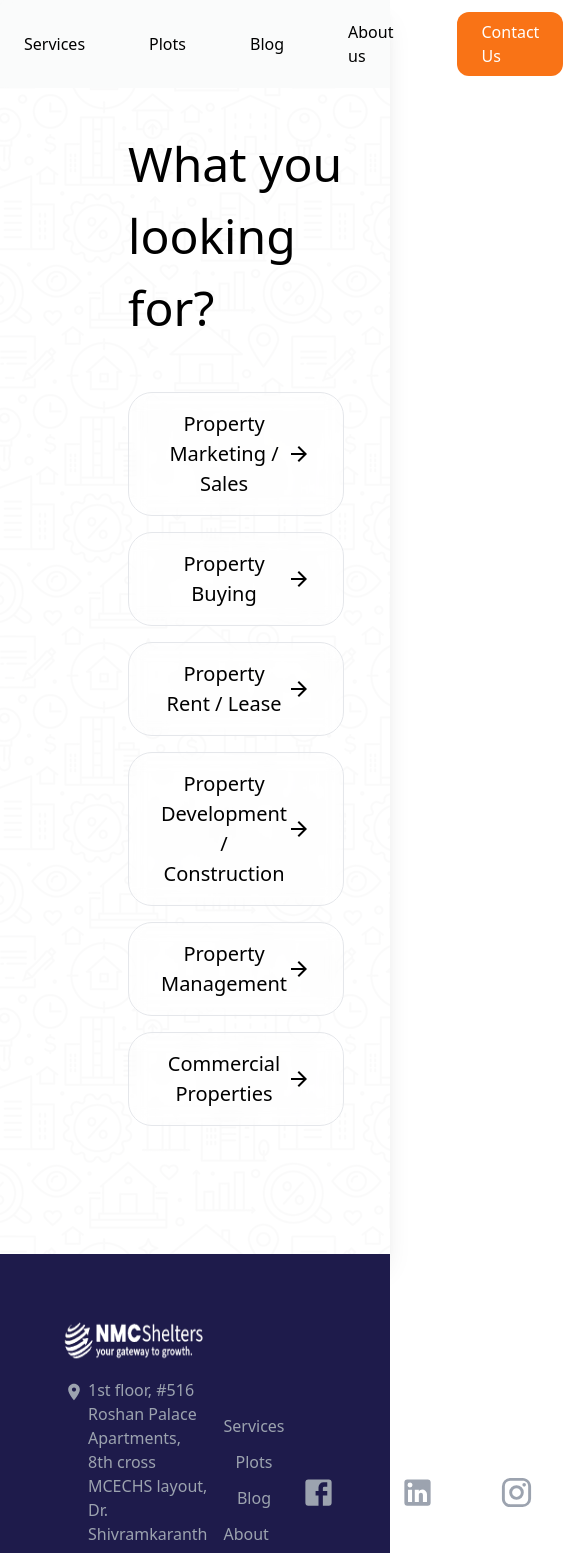
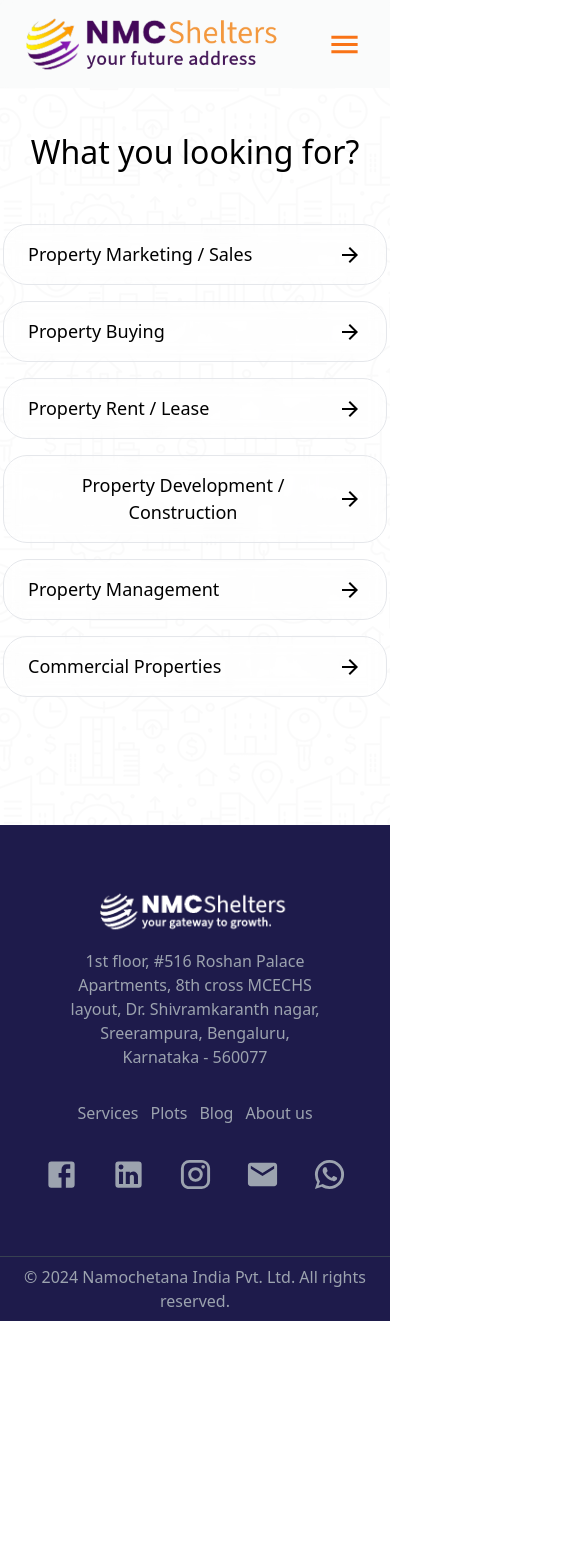
Before and after one commit to manoj7019/nmc-shelters, a React (Vite) app: page / in a window 390 px wide. Shown: the top 1553 px of the page, 585 px wide, since content can reach past the window. After the commit the page ends 1321 px from the top, so only its background shows below. Built offline with nearby package versions, Linux system fonts and the light colour scheme.

Commit message:
make website responsive

```diff
--- a/plotDetails.json
+++ b/plotDetails.json
@@ -40,7 +40,7 @@
     "facility" : [
         {
             "id" : "facility1",
-            "title": "Swimming Pool",
+            "title": "Pool",
             "img" : "/facility1.jpeg"
         },
         {
--- a/src/Components/Footer.jsx
+++ b/src/Components/Footer.jsx
@@ -8,23 +8,26 @@ import LocationOnIcon from '@mui/icons-material/LocationOn';
 import LogoW from '/logowhite.png'
 
 const Footer = () => {
+    const year = new Date().getFullYear()
+    console.log(year)
+
   return (
     <div className=''>
-        <div className='flex bg-indigo-950 p-8 justify-between items-center gap-4'>
+        <div className='flex laptop:flex-row mobile:flex-col bg-indigo-950 p-8 justify-between items-center laptop:gap-4 mobile:gap-6'>
             {/* <h1 className='text-white text-8'>Social for all latest updates.</h1> */}
-            <div className='flex flex-1 flex-col items-start gap-3'>
+            <div className='flex flex-1 flex-col laptop:items-start mobile:items-center gap-3'>
                 <img className='h-7' src={LogoW} alt="" />
                 <div className='flex gap-1'>
-                    <a href="" className='transition transform hover:scale-125 text-gray-400 hover:text-white'>
-                        <LocationOnIcon fontSize='small'></LocationOnIcon>
-                    </a>
-                    <p className='transition transform hover:underline text-gray-400 hover:text-white'>
+                    <a href="" className='transition transform text-gray-400 hover:text-white'>
+                        {/* <LocationOnIcon className='hidden' fontSize='small'></LocationOnIcon> */}
+                    <p className='transition transform hover:underline text-gray-400 hover:text-white laptop:text-left mobile:text-center mobile:p-0'>
                         1st floor, #516 Roshan Palace Apartments, 8th cross MCECHS layout, Dr. Shivramkaranth nagar, Sreerampura, Bengaluru, Karnataka - 560077
                     </p>
+                    </a>
                 </div>
             </div>
 
-            <div className='flex flex-1 flex-col items-center gap-3'>
+            <div className='flex flex-1 laptop:flex-col mobile:flex-row items-center gap-3'>
                 <a href="">
                     <p className='transition transform hover:scale-125 hover:text-white text-gray-400'>Services</p>
                 </a>
@@ -39,7 +42,7 @@ const Footer = () => {
                 </a>
             </div>
 
-            <div className='flex flex-1 justify-center items-evenly gap-8'>
+            <div className='flex flex-1 justify-center items-evenly laptop:gap-8 mobile:gap-6'>
                 <a href="" className='transition transform text-gray-400 hover:text-white hover:scale-125'>
                     <FacebookIcon fontSize='large'></FacebookIcon>
                 </a>
@@ -58,7 +61,7 @@ const Footer = () => {
             </div>
         </div>
         <p className='text-center bg-indigo-950 text-gray-400 p-2 border-t-0.5 border-gray-700'>
-            &copy; 2024 Namochetana India Pvt. Ltd. All rights reserved.
+            &copy; {year} Namochetana India Pvt. Ltd. All rights reserved.
         </p>
     </div>
   )
--- a/src/Components/Navbar.jsx
+++ b/src/Components/Navbar.jsx
@@ -1,16 +1,50 @@
 import React from 'react'
-import Logo from '/logo3.png'
+import Logo from '/finalLogo1.png'
 import { Link } from 'react-router-dom'
+import { NavLink } from 'react-router-dom'
+import { useState, useEffect } from 'react'
+import CloseIcon from '@mui/icons-material/Close';
+import MenuIcon from '@mui/icons-material/Menu';
 
 const Navbar = () => {
+
+  const [showDropdown, setShowDropdown] = useState(false);
+    const [isDesktop, setIsDesktop] = useState(false);
+
+    useEffect(() => {
+        if(window.innerWidth > 1100) {
+            setIsDesktop(true);
+        } else {
+            setIsDesktop(false);
+        }
+
+
+    const updateMedia = () => {
+        if(window.innerWidth > 1100) {
+            setIsDesktop(true);
+        } else {
+            setIsDesktop(false);
+        }
+    }
+
+        window.addEventListener('resize', updateMedia);
+        return () => window.removeEventListener('resize', updateMedia)
+    }, [])
+
+    function handleSetShowDropdown() {
+        setShowDropdown(!showDropdown);
+    }
+
   return (
+    <>
       <div className='top-0 inset-x-0 fixed z-50 flex justify-between items-center p-3 px-5 bg-gray-50/80 backdrop-blur'>
-        <Link to='/'>
+          <NavLink to='/'>
               <div className='transition transform hover:scale-110 flex items-end'>
                   <img className='h-8' src={Logo} alt="" />
               </div>
-        </Link>
+          </NavLink>
 
+        {isDesktop ?
           <div className='flex justify-between items-center gap-8'>
             <Link to='/'>
                 <p className='transition transform hover:scale-125 hover:text-orange-500'>Services</p>
@@ -29,7 +63,37 @@ const Navbar = () => {
                 <p className='transition transform hover:scale-125 bg-orange-500 py-2 px-5 rounded-3 text-white hover:text-orange-500 hover:bg-white hover:shadow-md'>Contact Us</p>
             </Link>
           </div>
+          :
+          <h1 className='text-orange-500 p-1'
+            onClick={handleSetShowDropdown}>
+              {showDropdown? <CloseIcon fontSize='large'/> : <MenuIcon fontSize='large'/>}
+          </h1>
+        }
+
+  {showDropdown &&
+              <div className='laptop:hidden mobile:absolute min-h-[100vh] left-0 top-[100%] w-full px-1'>
+                  {/* <div className='flex flex-col flex-8 justify-between items-center bg-gray-50 gap-10 px-5 py-8 rounded-b-lg mx-2 z-50'> */}
+                  <div className='flex flex-col justify-between items-center gap-7 px-5 py-6 rounded-b-5 mx-2 z-50 bg-gray-50'>
+                      <NavLink to='/' onClick={handleSetShowDropdown} className='flex items-center gap-1 px-4'>
+                          <button className='text-7 flex items-center gap-2'>Services</button>
+                      </NavLink>
+                      <NavLink to='/choosePlot' onClick={handleSetShowDropdown} className='flex items-center gap-1 px-4'>
+                          <button className='text-7 flex items-center gap-2'>Plots</button>
+                      </NavLink>
+                      <NavLink to='/plotInfo' onClick={handleSetShowDropdown} className='flex items-center gap-1 px-4'>
+                          <button className='text-7 flex items-center gap-2'>Blog</button>
+                      </NavLink>
+                      <NavLink to='/about' onClick={handleSetShowDropdown} className='flex items-center gap-1 px-4'>
+                          <button className='text-7 flex items-center gap-2'>About us</button>
+                      </NavLink>
+                      <NavLink to='/submit' onClick={handleSetShowDropdown} className='bg-orange-500 text-7 text-white py-4 px-9 rounded-5'>
+                          <button>Contact me</button>
+                      </NavLink>
                   </div>
+              </div>
+              }
+      </div>
+    </>
   )
 }
 
--- a/src/Components/PlotCard.jsx
+++ b/src/Components/PlotCard.jsx
@@ -11,7 +11,7 @@ import { LazyLoadImage } from 'react-lazy-load-image-component';
 
 const PlotCard = () => {
   return (
-      <div className='grid grid-cols-2 gap-7'>
+      <div className='grid laptop:grid-cols-2 mobile:grid-cols-1 gap-7'>
       {Plots.plots.map(plot =>
       <Link to='/plotInfo'>
       <div className='transition transform flex flex-col p-4 rounded-6 border-0.5 border-white bg-white shadow-xl gap-4 hover:scale-105'>
--- a/src/Components/PlotCards.jsx
+++ b/src/Components/PlotCards.jsx
@@ -6,7 +6,7 @@ import SalientFeatures from './SalientFeatures'
 const PlotCards = () => {
 
   return (
-    <div className='bg-[url("/seamless.png")] flex flex-col items-center gap-8 p-10 bg-gray-50 shadow-md'>
+    <div className='bg-[url("/seamless.png")] flex flex-col items-center gap-8 laptop:p-10 mobile:p-4 mobile:pt-10 bg-gray-50 shadow-md'>
         {/* <div className='flex flex-col text-center gap-4'>
             <h1 className='text-9'>Please Choose your Plot Below</h1>
             <p className='text-6 px-11 text-gray-500'>Lorem ipsum dolor sit amet consectetur adipisicing elit. At labore ipsam obcaecati ad consequuntur quis porro ex facere, nemo deserunt!</p>
@@ -15,10 +15,10 @@ const PlotCards = () => {
           <a href=""><button className='bg-gray-100 py-4 px-6 text-6 rounded-5 hover:scale-105 shadow-lg hover:bg-red-500 hover:text-white'>Devanahalli</button></a>
           <a href=""><button className='bg-gray-100 py-4 px-6 text-6 rounded-5 hover:scale-105 shadow-lg hover:bg-red-500 hover:text-white'>Doddaballapur</button></a>
         </div> */}
-        <div className='flex gap-10'>
+        <div className='flex laptop:flex-row mobile:flex-col laptop:gap-10 mobile:gap-5'>
           <div className='flex flex-col gap-6'>
             <div className='flex flex-col'>
-              <h1 className='text-9'>Please Choose your Plot Below</h1>
+              <h1 className='laptop:text-9 font-medium mobile:text-8 mobile:pr-8'>Please Choose your Plot Below</h1>
               <p className='text-6 py-4 text-gray-500'>Lorem ipsum dolor sit amet consectetur adipisicing elit. At labore ipsam obcaecati ad consequuntur quis porro ex facere, nemo deserunt!</p>
             </div>
               <PlotCard />
--- a/src/Components/QuerySubmit.jsx
+++ b/src/Components/QuerySubmit.jsx
@@ -52,10 +52,10 @@ const QuerySubmit = () => {
 
   return (
     <>
-    <div className='bg-[url("/seamless.png")] flex flex-col gap-6 justify-center items-center p-9'>
+    <div className='bg-[url("/seamless.png")] flex flex-col gap-6 justify-center items-center laptop:p-9 mobile:p-4 mobile:py-8'>
         {/* <h1 className='text-8'>Get in Touch with us.</h1> */}
         <form action="/success" onSubmit={getData}>
-            <div className='flex flex-col gap-4 w-14 mt-8 p-6 rounded-4 shadow-xl bg-white'>
+            <div className='flex flex-col gap-4 laptop:w-14 mobile:w-full mt-8 laptop:p-6 mobile:p-4 rounded-4 shadow-xl bg-white'>
             <h1>Get in Touch with us.</h1>
             <input required
                 className='transition transform border-0.5 hover:border-orange-500 hover:scale-105 h-7 p-3 rounded-2'
--- a/src/Components/SalientFeatures.jsx
+++ b/src/Components/SalientFeatures.jsx
@@ -4,7 +4,7 @@ import PlotDetails from '../../plotDetails.json'
 const SalientFeatures = () => {
   return (
     <div className='sticky top-0 py-3 rounded-6'>
-        <h1 className='text-7 my-5'>Salient Features</h1>
+        <h1 className='text-7 font-medium mobile:text-center laptop:text-left my-5'>Salient Features</h1>
         <div className='grid grid-cols-2 gap-6'>
         {PlotDetails.salientFeatures.map(salientFeature =>
             <div className='flex flex-col items-center'>
--- a/src/Components/Services.jsx
+++ b/src/Components/Services.jsx
@@ -16,51 +16,51 @@ import { LazyLoadImage } from 'react-lazy-load-image-component';
 
 const Services = () => {
   return (
-    <div className='bg-[url("/seamless.png")] flex items-center p-10 gap-9 shadow-xl pt-10'>
+    <div className='bg-[url("/seamless.png")] flex mobile:flex-col laptop:flex-row items-center laptop:p-10 mobile:p-4 gap-9 shadow-xl mobile:py-10'>
         <div className='flex flex-col gap-7 flex-1'>
             <div className=''>
-                <h1 className='text-9'>What you looking for?</h1>
+                <h1 className='laptop:text-9 mobile:text-8 laptop:text-left mobile:text-center'>What you looking for?</h1>
             </div>
-            <div className='flex flex-col gap-4'>
+            <div className='flex flex-col gap-4 mobile:w-13 laptop:w-14'>
                 <Link to='/choosePlot'>
-                    <div className='transition transform backdrop-blur flex justify-between items-center py-4 px-6 text-6 rounded-5 border-0.5 border-gray-200 hover:scale-110 hover:bg-orange-500 hover:text-white'>
+                    <div className='transition transform backdrop-blur flex justify-between items-center py-4 laptop:px-6 mobile:px-5 laptop:text-6 mobile:text-5 rounded-5 border-0.5 border-gray-200 hover:scale-110 hover:bg-orange-500 hover:text-white'>
                         <button>Property Marketing / Sales</button>
                         <ArrowForwardOutlinedIcon />
                     </div>
                 </Link>
                 <Link to='/choosePlot'>
-                    <div className='transition transform backdrop-blur flex justify-between items-center py-4 px-6 text-6 rounded-5 border-0.5 border-gray-200 hover:scale-110 hover:bg-orange-500 hover:text-white'>
+                    <div className='transition transform backdrop-blur flex justify-between items-center py-4 laptop:px-6 mobile:px-5 laptop:text-6 mobile:text-5 rounded-5 border-0.5 border-gray-200 hover:scale-110 hover:bg-orange-500 hover:text-white'>
                         <button>Property Buying</button>
                         <ArrowForwardOutlinedIcon />
                     </div>
                 </Link>
                 <Link to='/choosePlot'>
-                    <div className='transition transform backdrop-blur flex justify-between items-center py-4 px-6 text-6 rounded-5 border-0.5 border-gray-200 hover:scale-110 hover:bg-orange-500 hover:text-white'>
+                    <div className='transition transform backdrop-blur flex justify-between items-center py-4 laptop:px-6 mobile:px-5 laptop:text-6 mobile:text-5 rounded-5 border-0.5 border-gray-200 hover:scale-110 hover:bg-orange-500 hover:text-white'>
                         <button> Property Rent / Lease</button>
                         <ArrowForwardOutlinedIcon />
                     </div>
                 </Link>
                 <Link to='/choosePlot'>
-                    <div className='transition transform backdrop-blur flex justify-between items-center py-4 px-6 text-6 rounded-5 border-0.5 border-gray-200 hover:scale-110 hover:bg-orange-500 hover:text-white'>
+                    <div className='transition transform backdrop-blur flex justify-between items-center py-4 laptop:px-6 mobile:px-5 laptop:text-6 mobile:text-5 rounded-5 border-0.5 border-gray-200 hover:scale-110 hover:bg-orange-500 hover:text-white'>
                         <button>Property Development / Construction</button>
                         <ArrowForwardOutlinedIcon />
                     </div>
                 </Link>
                 <Link to='/choosePlot'>
-                    <div className='transition transform backdrop-blur flex justify-between items-center py-4 px-6 text-6 rounded-5 border-0.5 border-gray-200 hover:scale-110 hover:bg-orange-500 hover:text-white'>
+                    <div className='transition transform backdrop-blur flex justify-between items-center py-4 laptop:px-6 mobile:px-5 laptop:text-6 mobile:text-5 rounded-5 border-0.5 border-gray-200 hover:scale-110 hover:bg-orange-500 hover:text-white'>
                         <button>Property Management</button>
                         <ArrowForwardOutlinedIcon />
                     </div>
                 </Link>
                 <Link to='/choosePlot'>
-                    <div className='transition transform backdrop-blur flex justify-between items-center py-4 px-6 text-6 rounded-5 border-0.5 border-gray-200 hover:scale-110 hover:bg-orange-500 hover:text-white'>
+                    <div className='transition transform backdrop-blur flex justify-between items-center py-4 laptop:px-6 mobile:px-5 laptop:text-6 mobile:text-5 rounded-5 border-0.5 border-gray-200 hover:scale-110 hover:bg-orange-500 hover:text-white'>
                         <button>Commercial Properties</button>
                         <ArrowForwardOutlinedIcon />
                     </div>
                 </Link>
             </div>
         </div>
-        <div className='flex items-center flex-1 gap-4 p-5'>
+        <div className='mobile:hidden laptop:flex items-center flex-1 gap-4 p-5'>
             <div className='flex flex-col gap-4'>
                 <LazyLoadImage className='w-11 h-11 rounded-5 shadow-xl border-1 border-white' src={HeroImg10} alt="" />
                 <LazyLoadImage className='w-11 h-11 rounded-5 shadow-xl border-1 border-white' src={HeroImg9} alt="" />
--- a/tailwind.config.js
+++ b/tailwind.config.js
@@ -6,6 +6,17 @@ export default {
   ],
   theme: {
     extend: {},
+    screens: {
+      'mobile': '320px',
+      'tablet': '640px',
+      // => @media (min-width: 640px) { ... }
+
+      'laptop': '1024px',
+      // => @media (min-width: 1024px) { ... }
+
+      'desktop': '1280px',
+      // => @media (min-width: 1280px) { ... }
+    },
     width: {
       '1': '4px',
       '2': '8px',
@@ -19,10 +30,12 @@ export default {
       '10': '128px',
       '11': '192px',
       '12': '256px',
+      '12m': '320px',
       '13': '384px',
       '14': '512px',
       '15': '640px',
       '16': '768px',
+      'full': '100%'
     },
     height: {
       '1': '4px',
```
Also changed, not shown: src/Components/PlotDetails.jsx (+33 -33 lines), public/finalLogo.png (added), public/finalLogo1.png (added). Lines whose indentation alone changed are shown as unchanged.
